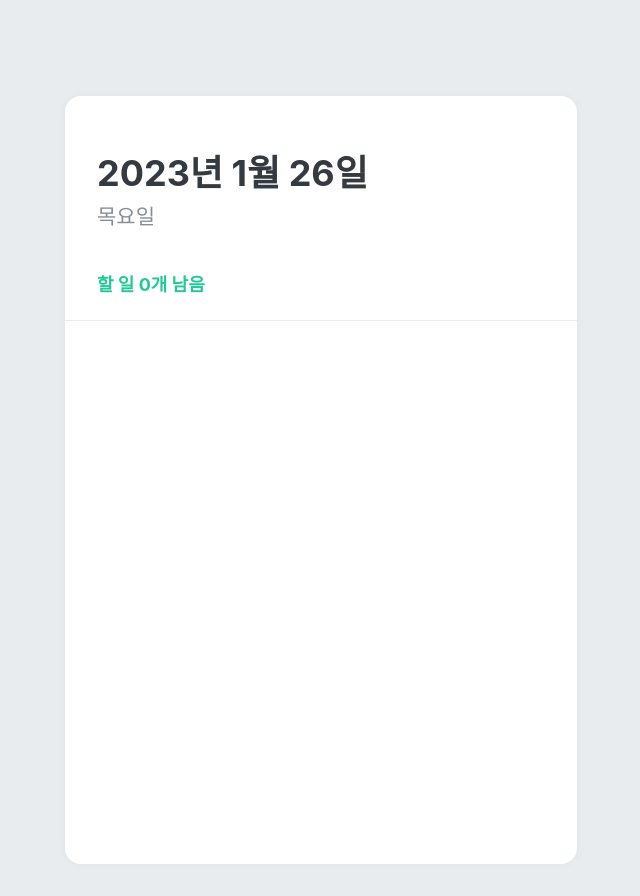
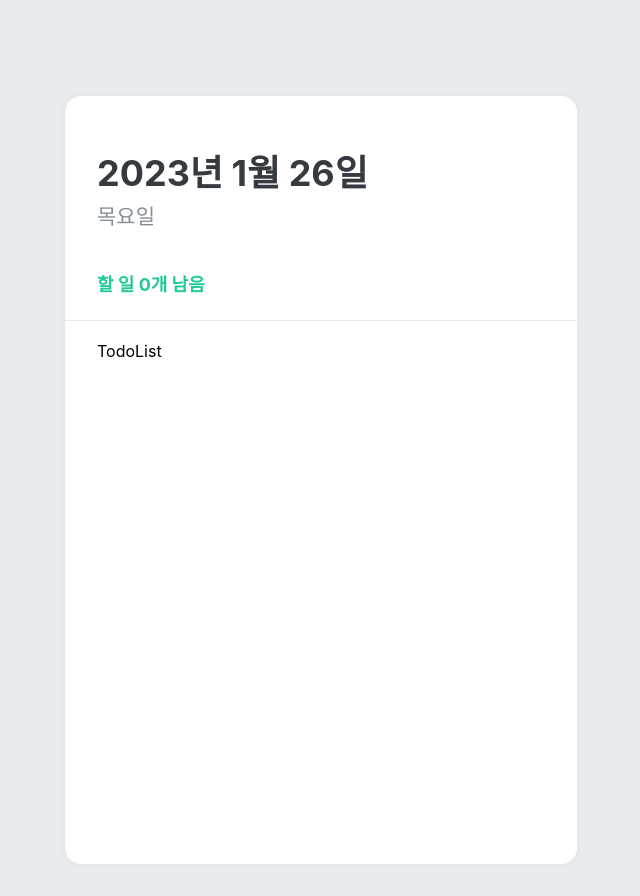
Before and after one commit to cocobi24/React-Todo-App, a React (Create React App) app: page / in a window 1280 px wide. Shown: the whole page, without its empty margins (319-959 px from the left). Built offline with nearby package versions, Linux system fonts and the light colour scheme.

Commit message:
✔ TodoList 컴포넌트 추가
✔ TodoList 컴포넌트 추가

```diff
--- a/src/App.js
+++ b/src/App.js
@@ -2,6 +2,7 @@
 import { createGlobalStyle } from 'styled-components';
 import TodoTemplate from './components/TodoTemplate';
 import TodoHead from './components/TodoHead';
+import TodoList from './components/TodoList';
 
 const GlobalStyle = createGlobalStyle`
   body {
@@ -15,6 +16,7 @@
       <GlobalStyle />
       <TodoTemplate>
         <TodoHead />
+        <TodoList />
       </TodoTemplate>
     </>
   );
--- /dev/null
+++ b/src/components/TodoList.js
@@ -0,0 +1,15 @@
+import React from 'react';
+import styled from 'styled-components';
+
+const TodoListBlock = styled.div`
+  flex: 1;
+  padding: 20px 32px;
+  padding-bottom: 48px;
+  overflow-y: auto;
+`;
+
+function TodoList() {
+  return <TodoListBlock>TodoList</TodoListBlock>;
+}
+
+export default TodoList;
```
